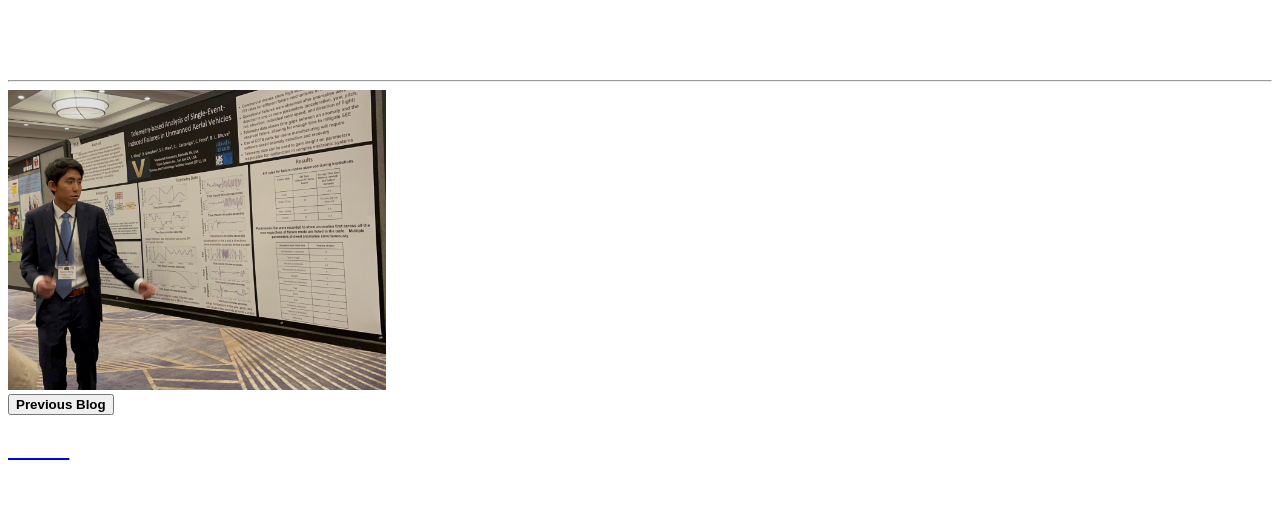
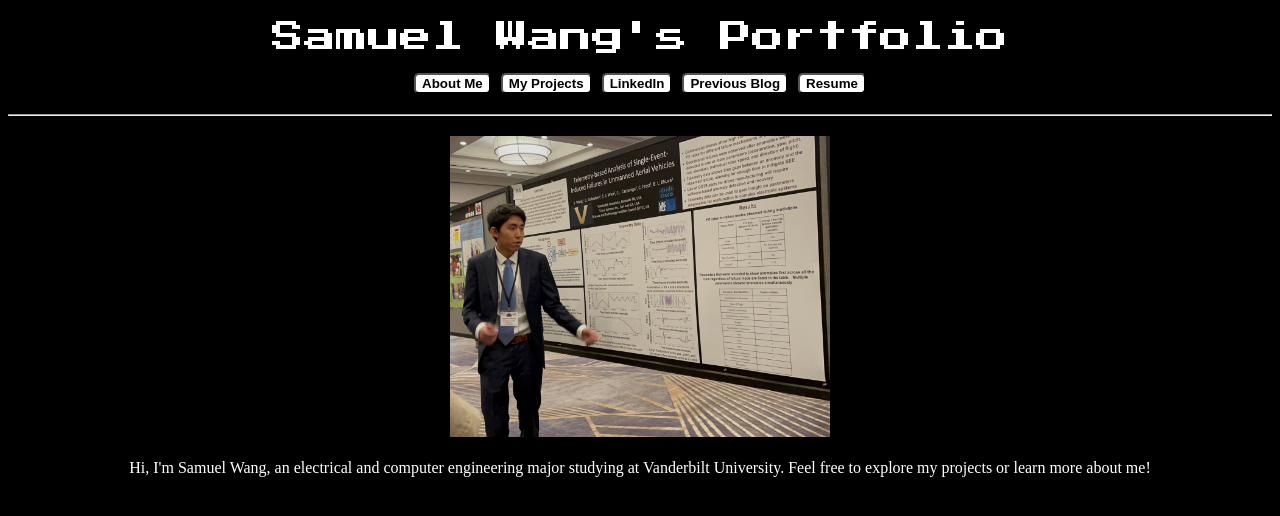
Before and after one commit to SamuelWang05/SamuelWang.github.io, a plain HTML site: page index.html in a window 1280 px wide. Drawn offline with Linux system fonts and the light colour scheme.

Commit message:
Added some buttons :)

```diff
--- a/index.html
+++ b/index.html
@@ -7,18 +7,31 @@
     <meta name="viewport" content="width=device-width, initial-scale=1.0">
 
     <title>Samuel's Portfolio Website</title>
+    <link rel="stylesheet" href="style.css">
+    <link href="https://fonts.googleapis.com/css2?family=Press+Start+2P&display=swap" rel="stylesheet">
 </head>
 <body>
-    <div style = "color: white">
-        <center>
-            <div>
-                <h1>Samuel Wang's Portfolio Website</h1>
-                <hr>
-            </div>
-        </center>
-        <img src = "Images/meWithPoster.jpg" height = "300" alt = "This is a picture of me in front of a poster" title="My poster presentation at the NSREC 2023 confrence">
+    <h1>Samuel Wang's Portfolio</h1>
 
-        <br>
+    <div class = "button-container">
+
+        <a href = "aboutMe.html" target = _self title = "Learn more about me!">
+            <button>
+                <b> About Me </b>
+            </button>
+        </a>
+
+        <a href = "projectsHome.html" target = _self title = "See what I've made!">
+            <button>
+                <b> My Projects </b>
+            </button>
+        </a>
+
+        <a href = "https://www.linkedin.com/in/samuel-wang-506a9029a/", target = _blank title = "Connect with me!">
+            <button>
+                <b> LinkedIn </b>
+            </button>
+        </a>
 
         <a href = "https://samuelwang1.blogspot.com/" target = _blank title = "My old blog website">
             <button>
@@ -26,11 +39,20 @@
             </button>
         </a>
 
-        <a href = "mailto: test@gmail.com" target = _self title = "Reach out!">
-            <h2 style = "color: white">
-                Email
-            </h2>
+        <a href = "Downloadables/Samuel Wang Electrical Engineering Resume.pdf" target = _blank title = "My resume">
+            <button>
+                <b>Resume</b>
+            </button>
         </a>
+
     </div>
+
+    <hr>
+
+    <img src = "Images/meWithPoster.jpg" height = "300" alt = "This is a picture of me in front of a poster" title="My poster presentation at the NSREC 2023 confrence">
+
+    <h4>
+        Hi, I'm Samuel Wang, an electrical and computer engineering major studying at Vanderbilt University. Feel free to explore my projects or learn more about me!
+    </h4>
 </body>
 </html>
--- a/style.css
+++ b/style.css
@@ -1,6 +1,9 @@
-title{
-    color:white;
-    line-height: 0;
+h1{
+    font-family: "Press Start 2P";
+    font-weight: 100;
+    color: white;
+    margin-bottom: 10px;
+    text-align: center;
 }
 
 body{
@@ -8,7 +11,31 @@ body{
 }
 
 button{
-    color: honeydew;
-    background-color: darkseagreen;
+    color:black;
+    background-color:white;
     border-radius: 5px;
 }
+
+.button-container {
+    display: flex;
+    justify-content: center;
+    gap: 10px;
+    margin: 20px 0;
+}
+
+img {
+    display: block;
+    margin: 20px auto;
+    max-width: 30%;
+    height: auto;
+}
+
+h4{
+    color:white;
+    text-align: center;
+    font-weight: 50;
+}
+
+hr{
+    line-height: 0;
+}
```
Also changed, not shown: aboutMe.html (added, +11 -0 lines), projectsHome.html (added, +11 -0 lines), 1 other file.
